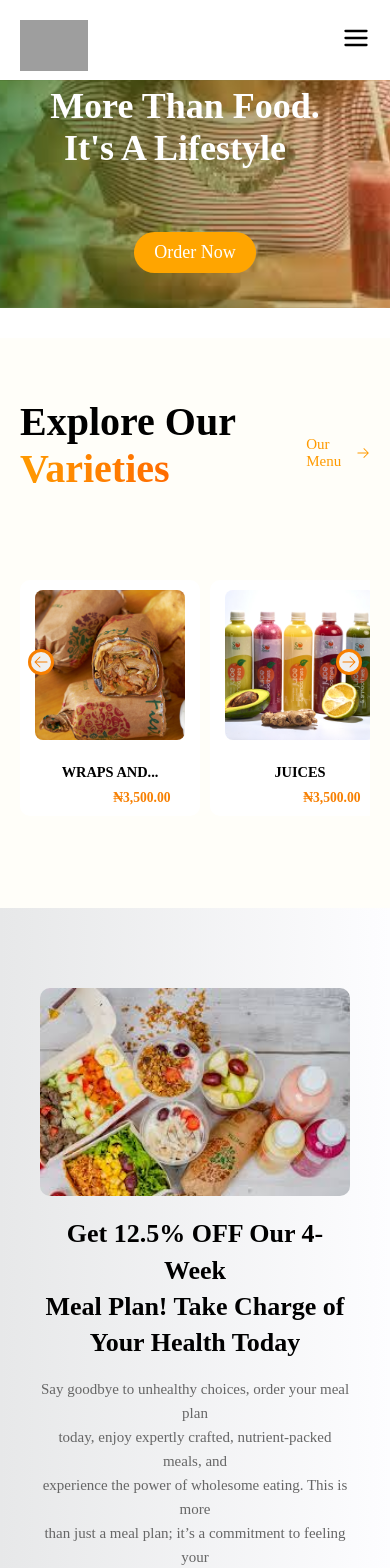
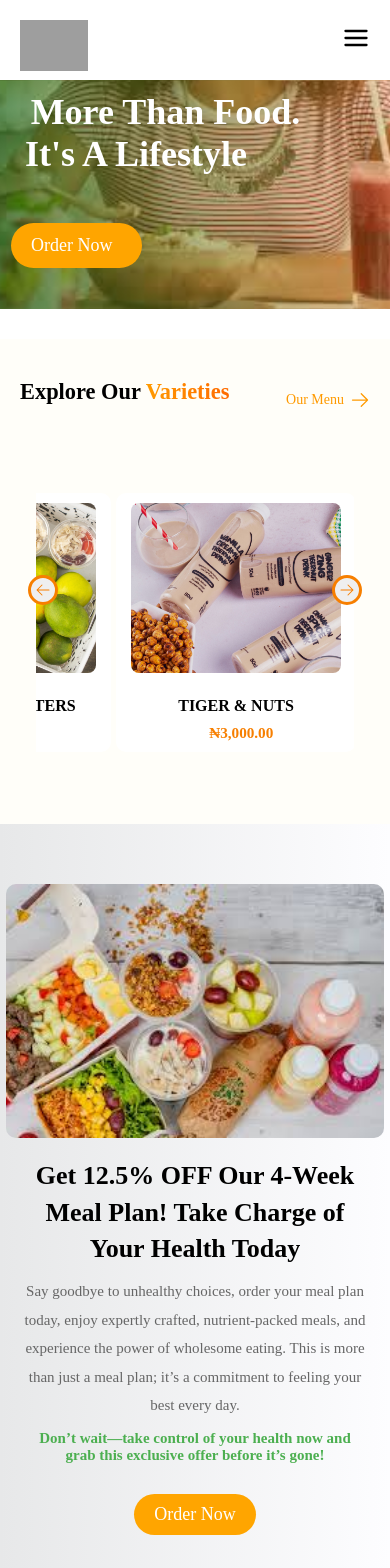
Before and after one commit to Assumpta-Chinonso1/sofresh-food-website, a React (Vite) app: page / in a window 390 px wide. Shown: the top 1568 px of the page. Built offline with nearby package versions, Linux system fonts and the light colour scheme; grey boxes are pictures that could not be loaded.

Commit message:
new commit for the responsivesness

```diff
--- a/src/DiscountExplores/DiscountExplore.css
+++ b/src/DiscountExplores/DiscountExplore.css
@@ -56,19 +56,20 @@
 
 @media (max-width: 720px) {
   .discount-explore-container {
-    flex-direction: column-reverse; /* ✅ show image first */
+    flex-direction: column-reverse;
     text-align: center;
-    padding: 20px;
+    padding: 0 3px;
     gap: 20px;
+     margin-bottom: 10px;
   }
 
   .discount-image {
     justify-content: center;
-    width: 100%;
+    width: 110%;
   }
 
   .discount-image img {
-    width: 100%;
+    width: 110%;
     height: auto;
     max-width: 100%;
     border-radius: 10px;
@@ -81,13 +82,13 @@
   .discount-text h1 {
     font-size: 26px;
     line-height: 1.4;
-    margin-bottom: 15px;
+    margin-bottom: 10px;
   }
 
   .discount-text p {
     font-size: 15px;
-    line-height: 1.6;
-    margin-bottom: 15px;
+    line-height: 1.9;
+    margin-bottom: 10px;
   }
 
   .discount-text h3 {
--- a/src/Explore/Explore.css
+++ b/src/Explore/Explore.css
@@ -1,5 +1,5 @@
 
-.exploremenu {
+ .exploremenu {
   display: flex;
   flex-direction: column;
   padding: 150px;
@@ -164,69 +164,66 @@
   font-weight: 600;
   margin-left: 0.2rem;
 }
+/* RESPONSIVE STYLES */
 
+@media (max-width: 1024px) {
+  .exploremenu {
+    padding: 40px 30px;
+  }
 
- @media (max-width: 768px) {
+  .exploremenu h1 {
+    font-size: 32px;
+  }
+
+  .menu-label {
+    font-size: 18px;
+  }
+
+  .explore-menu-lists {
+    padding: 1rem;
+  }
+}
+
+@media (max-width: 768px) {
   .exploremenu {
-    padding: 60px 20px;
+    padding: 40px 20px;
   }
 
   .exploremenu-top {
     flex-direction: row;
-    align-items: first baseline;
-    gap: 15px;
+    justify-content: space-between;
+    align-items: center;
   }
 
   .exploremenu h1 {
-    font-size: 10px;
-    text-align: left;
-    margin-right: 2rem 5rem;
+    font-size: 24px;
   }
 
   .menu-label {
-    font-size: 2px;
-  }
-
-  .menu-arrow {
-    width: 16px;
-    height: 16px;
-  }
-
-  .explore-menu-lists {
-    padding: 1rem 0;
-  }
-
-  .explore-menu-item {
-    gap: 10px;
-    padding: 1rem 1rem;
-    overflow-x: auto;
-    scroll-snap-type: x mandatory;
+    font-size: 16px;
   }
 
   .explore-menu-list {
-    min-width: 180px;
-    padding: 10px;
-    scroll-snap-align: start;
+    min-width: 240px;
   }
 
   .explore-menu-list img {
-    width: 150px;
-    height: 150px;
-  }
-
-  .explore-menu-list p {
-    font-size: 0.9rem;
-  }
-
-  .explore-menu-list h2 {
-    font-size: 0.85rem;
+    height: 170px;
   }
 
   .scroll-arrow-left,
   .scroll-arrow-right {
-    width: 26px;
-    height: 26px;
-    top: 38%;
+    display: flex;
+  }
+}
+
+@media (max-width: 500px) {
+  .exploremenu h1 {
+    font-size: 20px;
+  }
+
+  .menu-label {
+    font-size: 14px;
   }
 
   .arrow-left,
@@ -235,79 +232,3 @@
     height: 16px;
   }
 }
-
-
-/***/
-@media (max-width: 338px) {
-  .exploremenu {
-    padding: 60px 20px;
-  }
-
-  .exploremenu-top {
-    flex-direction: row;
-    justify-content: space-between;
-    align-items: flex-end;
-  }
-
-  .exploremenu h1 {
-    font-size: 24px;
-    font-weight: 700;
-    margin: 0;
-    line-height: 1.4;
-    flex: 1;
-    white-space: nowrap;
-  }
-
-  .menu-label {
-    display: none;
-  }
-
-  .explore-menu-lists {
-    padding: 1rem 0;
-    position: relative;
-  }
-
-  .explore-menu-item {
-    gap: 10px;
-    padding: 1rem 1rem;
-    overflow-x: auto;
-    scroll-snap-type: x mandatory;
-    scroll-padding: 10px;
-  }
-
-  .explore-menu-list {
-    min-width: 170px;
-    padding: 10px;
-    scroll-snap-align: start;
-  }
-
-  .explore-menu-list img {
-    width: 150px;
-    height: 150px;
-  }
-
-  .explore-menu-list p {
-    font-size: 0.9rem;
-  }
-
-  .explore-menu-list h2 {
-    font-size: 0.85rem;
-  }
-
-
-  .scroll-arrow-left,
-  .scroll-arrow-right {
-    display: flex;
-    width: 28px;
-    height: 28px;
-    top: 38%;
-    background-color: #fff;
-  }
-
-  .arrow-left,
-  .arrow-right {
-    width: 18px;
-    height: 18px;
-    color: #f77f00;
-  }
-}
--- a/src/Footer/Footer.css
+++ b/src/Footer/Footer.css
@@ -20,7 +20,6 @@
 .footer-links div {
   min-width: 50px;
 }
-
 .footer-links h4 {
   margin-bottom: 1rem;
   font-size: 1rem;
@@ -101,3 +100,58 @@
   margin-right: 0;
   padding-right: 0;
 }
+
+
+
+/* ---------- RESPONSIVENESS ---------- */
+
+@media (max-width: 768px) {
+  .footer {
+    padding: 4rem 1rem;
+    text-align: center;
+  }
+
+  .footer-links {
+    flex-direction: row;
+    gap: 2rem;
+    justify-content: center;
+  }
+
+  .footer-links > div {
+    flex: 1 1 45%;
+    text-align: center;
+  }
+
+  .footer-socials-container {
+    order: 2;
+    margin-top: 30px;
+  }
+
+  .footer-socials {
+    justify-content: center;
+    flex-wrap: wrap;
+    gap: 0.8rem;
+  }
+
+  .footer-copy {
+    font-size: 0.85rem;
+    margin-top: 20px;
+  }
+}
+
+
+
+@media (max-width: 480px) {
+  .footer-links > div {
+    flex: 1 1 100%;
+    text-align: center;
+  }
+
+  .footer-socials {
+    gap: 0.6rem;
+  }
+
+  .footer-copy {
+    font-size: 0.8rem;
+  }
+}
--- a/src/Get/Get.css
+++ b/src/Get/Get.css
@@ -1,5 +1,4 @@
 .get {
-  /*background-color: #fffaf2;*/
   padding: 40px;
   font-family: 'Poppins', sans-serif;
   text-align: center;
@@ -51,7 +50,7 @@
 
 .get button {
   position: absolute;
-  right: 9px;
+  right: 100px;
   padding: 10px 30px;
   border: none;
   background-color: #e17c00;
@@ -65,3 +64,48 @@
 .get button:hover {
   background-color: green;
 }
+
+@media (max-width: 768px) {
+  .get {
+    padding: 2px 40px 130px 40px;
+    margin: 5px 2px;
+  }
+
+  .get h1 {
+    font-size: 24px;
+  }
+
+  .get p {
+    font-size: 16px;
+  }
+
+  .get input[type="email"] {
+    font-size: 15px;
+    padding: 14px 120px 14px 16px;
+  }
+
+  .get button {
+    font-size: 13px;
+    padding: 9px 20px;
+  }
+}
+
+@media (max-width: 480px) {
+  .get h1 {
+    font-size: 20px;
+  }
+
+  .get p {
+    font-size: 14px;
+  }
+
+  .get input[type="email"] {
+    font-size: 14px;
+    padding: 15px 110px 15px 9px;
+  }
+
+  .get button {
+    font-size: 12px;
+    padding: 5px  10px;
+  }
+}
--- a/src/Heros/Hero.css
+++ b/src/Heros/Hero.css
@@ -61,8 +61,9 @@
 @media (max-width: 620px) {
   .Hero {
     height: auto;
-    padding: 5px 19px;
+    padding: 1px 1px 1px;
     background-size: cover;
+
 
   }
 
@@ -71,12 +72,15 @@
     max-width: 100%;
     align-items: center;
     text-align: center;
+    margin: 10px auto  30px;
   }
 
   .hero h1,
   .hero span {
     font-size: 36px;
-    margin-right: 20px;
+    margin-left: 1px;
+    padding-right: 60px;
+
   }
 
   .clib{
@@ -84,12 +88,14 @@
   font-size: 18px;
   color: white;
   border: none;
-  padding: 10px 20px;
+  padding: 12px 30px;
   border-radius: 50px;
   cursor: pointer;
   transition: background-color 0.3s ease;
-   margin: 20px auto 30px;
+   margin: 4px auto 10px;
   display: block;
-  margin-bottom: 30px;
+  margin-top: 5px;
+   margin-left: 10px;
+    padding-left: 20px;
   }
 }
--- a/src/Latest/Latest.css
+++ b/src/Latest/Latest.css
@@ -155,3 +155,169 @@ margin-bottom: 40px;
   width: 18px;
   transition: transform 0.4s ease;
 }
+
+
+
+/* ---------- RESPONSIVE STYLES ---------- */
+
+@media (max-width: 1200px) {
+  .latest {
+    padding: 100px 40px;
+  }
+
+  .latest-card {
+    padding: 40px;
+  }
+
+  .latest-card img {
+    max-height: 260px;
+    margin-bottom: 40px;
+  }
+
+  .latest-card h3 {
+    padding-right: 40px;
+  }
+}
+
+@media (max-width: 992px) {
+  .latest {
+    padding: 80px 30px;
+  }
+
+  .exploremenu-top h1 {
+    font-size: 2rem;
+  }
+
+  .latest-container {
+    flex-wrap: wrap;
+    gap: 20px;
+  }
+
+  .latest-card {
+    flex: 1 1 calc(50% - 20px); /* 2 cards per row */
+    padding: 30px;
+  }
+
+  .latest-card img {
+    max-height: 220px;
+    height: auto;
+  }
+
+  .latest-card h3 {
+    font-size: 14px;
+  }
+
+  .latest-card p {
+    font-size: 13px;
+  }
+
+  .read-more-btn {
+    padding: 6px 14px;
+    font-size: 14px;
+  }
+}
+
+@media (max-width: 768px) {
+  .latest {
+    padding: 60px 20px;
+  }
+
+  /* .exploremenu-top {
+    flex-direction: column;
+    align-items: flex-start;
+    gap: 10px;
+  }*/
+
+
+  .exploremenu-top {
+    flex-direction: row;
+    justify-content: space-between;
+    align-items: center;
+  }
+
+
+
+  .exploremenu-top h1 {
+    font-size: 1.7rem;
+  }
+
+  .menu-label {
+    font-size: 14px;
+  }
+
+  .latest-container {
+    flex-direction: column;
+    gap: 30px;
+  }
+
+  .latest-card {
+    width: 100%;
+    padding: 20px;
+  }
+
+  .latest-card img {
+    max-height: 200px;
+    height: auto;
+    margin-bottom: 30px;
+  }
+
+  .latest-card h3 {
+    font-size: 13px;
+    padding-right: 0;
+  }
+
+  .latest-card p {
+    font-size: 13px;
+  }
+
+  .read-more-btn {
+    padding: 6px 12px;
+    font-size: 13px;
+  }
+
+  .arrow-btn {
+    height: 16px;
+    width: 16px;
+  }
+}
+
+@media (max-width: 480px) {
+  .latest {
+    padding: 40px 15px;
+  }
+
+  .exploremenu-top h1 {
+    font-size: 1.4rem;
+  }
+
+  .latest-card img {
+    max-height: 180px;
+    height: auto;
+  }
+
+  .latest-card h3 {
+    font-size: 12px;
+  }
+
+  .latest-card p {
+    font-size: 12px;
+  }
+
+  .read-more-btn {
+    font-size: 12px;
+    padding: 5px 10px;
+  }
+
+  .arrow-btn {
+    height: 14px;
+    width: 14px;
+  }
+
+  .date-btn-wrapper {
+    display: flex;
+    justify-content: space-between;
+    align-items: center;
+    flex-wrap: nowrap; /* Ensure date & button stay side by side */
+    gap: 10px;
+  }
+}
--- a/src/SofreshStory/SofreshStory.css
+++ b/src/SofreshStory/SofreshStory.css
@@ -82,3 +82,95 @@
   border-radius: 10px;
   box-shadow: 0 12px 28px rgba(0, 0, 0, 0.1);
 }
+
+
+
+@media (max-width: 1200px) {
+  .sofreshstory-text h1 {
+    font-size: 2.2rem;
+  }
+
+  .sofreshstory-text p {
+    font-size: 1rem;
+  }
+
+  .sofreshstory-text .btn {
+    padding: 10px 22px;
+    font-size: 0.95rem;
+  }
+
+  .sofreshstory-image img {
+    max-width: 100%;
+  }
+}
+
+@media (max-width: 992px) {
+  .sofreshstory-container {
+    flex-direction: column;
+    text-align: center;
+    padding: 0 20px;
+  }
+
+  .sofreshstory-image {
+    order: 1;
+    width: 100%;
+    margin-bottom: 30px;
+  }
+
+  .sofreshstory-text {
+    order: 2;
+    width: 100%;
+  }
+
+  .sofreshstory-text h1 {
+    font-size: 2rem;
+  }
+
+  .sofreshstory-text p {
+    font-size: 1rem;
+    margin-bottom: 15px;
+  }
+}
+
+@media (max-width: 768px) {
+  .sofreshstory-text h1 {
+    font-size: 1.8rem;
+  }
+
+  .sofreshstory-text p {
+    font-size: 0.95rem;
+  }
+
+  .sofreshstory-text .btn {
+    font-size: 0.9rem;
+    padding: 10px 20px;
+  }
+
+  .sofreshstory-image img {
+    max-width: 100%;
+  }
+}
+
+@media (max-width: 480px) {
+  .sofreshstory {
+    padding: 40px 10px;
+  }
+
+  .sofreshstory-text h1 {
+    font-size: 1.5rem;
+  }
+
+  .sofreshstory-text p {
+    font-size: 0.9rem;
+    line-height: 1.5;
+  }
+
+  .sofreshstory-text .btn {
+    font-size: 0.85rem;
+    padding: 8px 18px;
+  }
+
+  .sofreshstory-image img {
+    max-width: 100%;
+  }
+}
```
